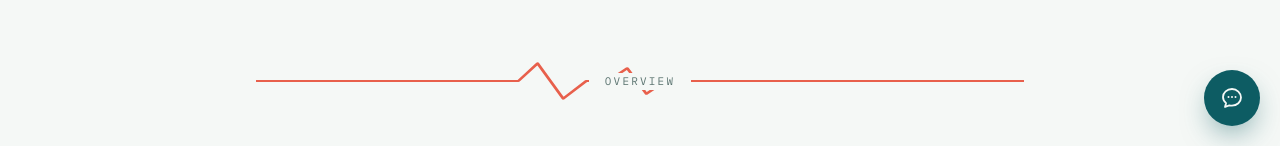
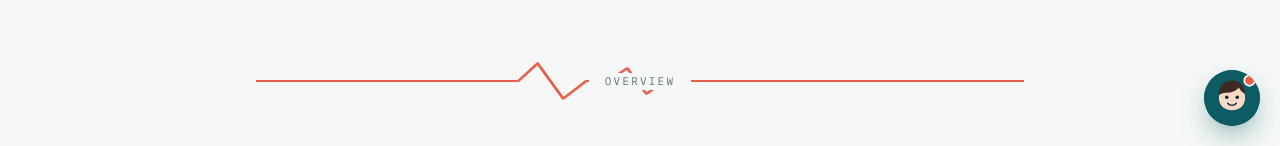
Before and after one commit to SREESRUTHYMS/healthcare-system, a React (Vite) app: page / in a window 1280 px wide. Shown: the part 654-800 px from the top of the page. Built offline with nearby package versions, Linux system fonts and the light colour scheme.

Commit message:
Add Nora avatar and greeting bubble to assistant

```diff
--- a/src/components/ChatAssistant.jsx
+++ b/src/components/ChatAssistant.jsx
@@ -1,4 +1,27 @@
 import React, { useEffect, useRef, useState } from "react";
+
+// Original illustrated avatar for the assistant persona "Nora" — not a
+// photo (avoids likeness/copyright issues), just a friendly flat-style
+// face built from SVG shapes in the app's existing teal/pulse palette.
+function NoraAvatar({ className = "" }) {
+  return (
+    <svg viewBox="0 0 64 64" className={className} fill="none">
+      <circle cx="32" cy="32" r="32" fill="#0D5C63" />
+      <path
+        d="M32 46c9 0 15-5.5 15-14.5S41 17 32 17s-15 5.5-15 14.5S23 46 32 46Z"
+        fill="#F6D9C9"
+      />
+      <path
+        d="M17 27c0-9 6-15 15-15s15 6 15 15c-3-1-6-4-7-7-3 4-9 6-15 6-3 0-6 1-8 3v-2Z"
+        fill="#3D2A22"
+      />
+      <circle cx="26" cy="31" r="2" fill="#12262A" />
+      <circle cx="38" cy="31" r="2" fill="#12262A" />
+      <path d="M27 38c1.5 1.6 3.2 2.4 5 2.4s3.5-.8 5-2.4" stroke="#12262A" strokeWidth="1.6" strokeLinecap="round" />
+      <circle cx="52" cy="12" r="6" fill="#E8604C" stroke="#F5F8F6" strokeWidth="2" />
+    </svg>
+  );
+}
 
 // Floating AI assistant, bottom-right. Ships with canned responses so the
 // UI is fully clickable with no backend — swap `getAssistantReply` for a
@@ -47,9 +70,16 @@ function getAssistantReply(message) {
 
 export default function ChatAssistant() {
     const [open, setOpen] = useState(false);
+  const [showGreeting, setShowGreeting] = useState(true);
   const [messages, setMessages] = useState([
-    { role: "assistant", text: "Hi! I'm the Vitals assistant. Ask me about appointments, records, or billing." },
+    { role: "assistant", text: "Hi! I'm Nora, your care assistant. Ask me about appointments, records, or billing." },
   ]);
+
+  // Auto-dismiss the greeting bubble after a few seconds
+  useEffect(() => {
+    const t = setTimeout(() => setShowGreeting(false), 6000);
+    return () => clearTimeout(t);
+  }, []);
   const [input, setInput] = useState("");
   const scrollRef = useRef(null);
 
@@ -68,13 +98,16 @@ export default function ChatAssistant() {
   };
 
     return (
-    <div className="fixed bottom-5 right-5 z-50 flex flex-col items-end">
+    <div className="fixed bottom-5 right-5 z-50 flex flex-col items-end gap-3">
       {open && (
         <div className="mb-3 flex h-[420px] w-[320px] flex-col overflow-hidden rounded-2xl border border-teal/15 bg-white shadow-[0_20px_60px_-15px_rgba(13,92,99,0.4)] sm:w-[360px]">
           <div className="flex items-center justify-between bg-teal px-4 py-3">
+                        <div className="flex items-center gap-2">
+              <NoraAvatar className="h-8 w-8 shrink-0" />
               <div>
-              <p className="font-display text-sm font-semibold text-mint">Vitals assistant</p>
-              <p className="font-mono text-[10px] uppercase tracking-wide text-mint/60">Online · demo mode</p>
+                <p className="font-display text-sm font-semibold text-mint">Nora</p>
+                <p className="font-mono text-[10px] uppercase tracking-wide text-mint/60">Care assistant · online</p>
+              </div>
             </div>
             <button
               onClick={() => setOpen(false)}
@@ -135,27 +168,33 @@ export default function ChatAssistant() {
         </div>
       )}
 
+            <div className="flex items-center gap-3">
+        {!open && showGreeting && (
+          <div className="relative rounded-2xl border border-teal/15 bg-white px-4 py-2.5 shadow-[0_12px_30px_-12px_rgba(13,92,99,0.4)]">
             <button
-        onClick={() => setOpen((v) => !v)}
+              onClick={() => setShowGreeting(false)}
+              aria-label="Dismiss greeting"
+              className="absolute -right-1.5 -top-1.5 flex h-4 w-4 items-center justify-center rounded-full bg-ink/70 text-[9px] text-mint"
+            >
+              ✕
+            </button>
+            <p className="font-body text-sm text-ink/80">
+              Hi, I'm Nora — here to assist you 👋
+            </p>
+          </div>
+        )}
+
+        <button
+          onClick={() => {
+            setOpen((v) => !v);
+            setShowGreeting(false);
+          }}
           aria-label={open ? "Close assistant" : "Open assistant"}
-        className="flex h-14 w-14 items-center justify-center rounded-full bg-teal text-mint shadow-[0_12px_30px_-8px_rgba(13,92,99,0.6)] transition-transform hover:scale-105"
+          className="flex h-14 w-14 shrink-0 items-center justify-center overflow-hidden rounded-full bg-teal text-mint shadow-[0_12px_30px_-8px_rgba(13,92,99,0.6)] transition-transform hover:scale-105"
         >
-        {open ? (
-          <span className="text-xl">✕</span>
-        ) : (
-          <svg viewBox="0 0 24 24" className="h-6 w-6" fill="none">
-            <path
-              d="M12 3C7 3 3 6.6 3 11c0 2.4 1.2 4.6 3.1 6.1L5 21l4.3-1.7c.9.2 1.8.3 2.7.3 5 0 9-3.6 9-8S17 3 12 3Z"
-              stroke="currentColor"
-              strokeWidth="1.8"
-              strokeLinejoin="round"
-            />
-            <circle cx="8.5" cy="11" r="1" fill="currentColor" />
-            <circle cx="12" cy="11" r="1" fill="currentColor" />
-            <circle cx="15.5" cy="11" r="1" fill="currentColor" />
-          </svg>
-        )}
+          {open ? <span className="text-xl">✕</span> : <NoraAvatar className="h-full w-full" />}
         </button>
+      </div>
     </div>
   );
 }
```
Lines whose indentation alone changed are shown as unchanged.
